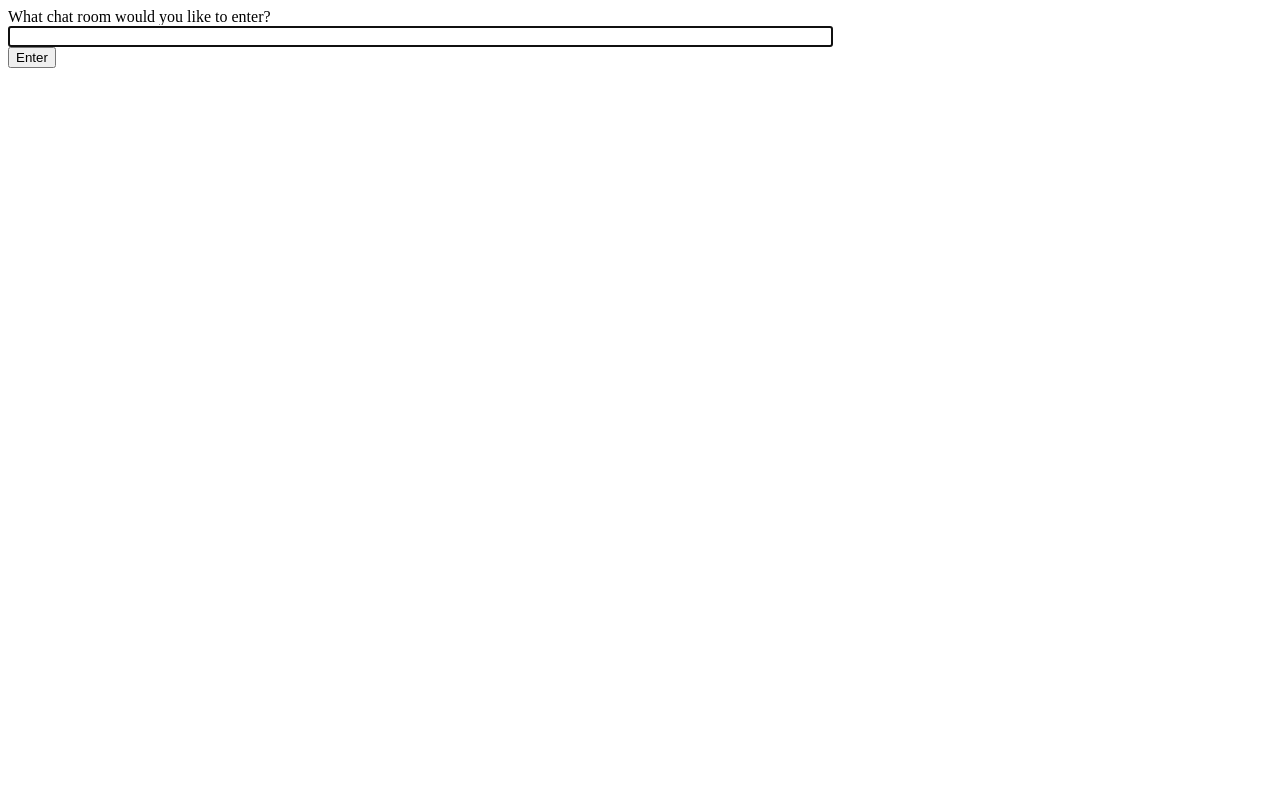
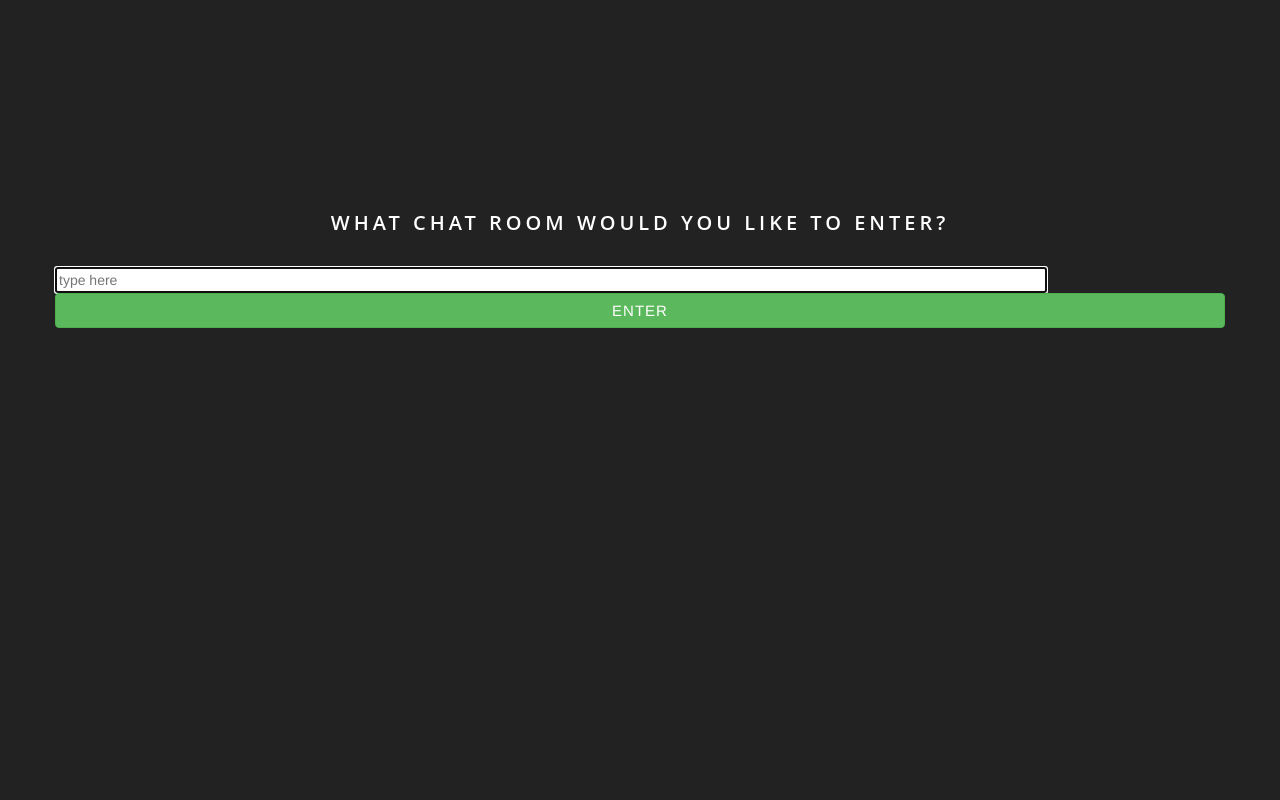
Before and after one commit to natpaq/Market, a Django app: page /chat/ in a window 1280 px wide. Run offline with Django 3.2, Linux system fonts and the light colour scheme; some libraries are stand-ins or nearby versions.

Commit message:
index UI fixed. FAINALLY

```diff
--- a/chat/static/submit.css
+++ b/chat/static/submit.css
@@ -0,0 +1,124 @@
+body, html{
+    height: 100%;
+    background: #222222;
+    font-family: 'aria', sans-serif;
+  }
+  .center-block{
+      width: 100%;
+  }
+  h2 {
+       color: #AAAAAA;
+      font-weight: normal;
+  }
+  .bg-for-submit-name
+  {
+      background-size: cover;
+      background: #222222;
+      padding: 0;
+      margin: 0;
+  }
+  .margin-top{
+      margin-top: 150px;
+  }
+
+  .wrap
+  {
+      width: 100%;
+      height: 100%;
+      min-height: 100%;
+      position: absolute;
+      top: 0;
+      left: 0;
+      z-index: 99;
+  }
+
+  p.form-title
+  {
+      font-family: 'Open Sans' , sans-serif;
+      font-size: 20px;
+      font-weight: 600;
+      text-align: center;
+      color: #FFFFFF;
+      margin-top: 5%;
+      text-transform: uppercase;
+      letter-spacing: 4px;
+  }
+
+  form
+  {
+    display: inline-block;
+    width: 250px;
+    margin: 0 auto;
+  }
+
+  form.login input[type="text"], form.login input[type="password"]
+  {
+     width: 100%;
+      margin: 0;
+      vertical-align: middle;
+      /* display: in-line block; */
+      padding: 5px 10px;
+      background: #fff;
+      border: 0;
+      border-bottom: 3px solid #32465a;
+      outline: 0;
+      font-size: Enter15px;
+      font-weight: 400;
+      letter-spacing: 1px;
+      margin-bottom: 10px;
+      color: #000;
+      outline: 0;
+
+  }
+
+  form.login input[type="submit"]
+  {
+      width: 100%;
+      font-size: 14px;
+      text-transform: uppercase;
+      font-weight: 500;
+      margin-top: 16px;
+      outline: 0;
+      cursor: pointer;
+      letter-spacing: 1px;
+  }
+
+  form.login input[type="submit"]:hover
+  {
+      transition: background-color 0.5s ease;
+  }
+
+  .btn-success {
+      color: #fff;
+      background-color: #32465a;
+      border-color: #32465a;
+      width: 100%;
+/*       font-weight: 600 !important;  */
+      padding: 7px 10px;
+      font-size: 15px !important;
+      border-radius: 0px;
+      word-spacing: 4px;
+      letter-spacing: 1px;
+
+  }
+  .btn-success:hover {
+      color: #fff !important;
+      background-color: #2FC0AE !important;
+      border-color: #2FC0AE !important;
+  }
+  form.login label, form.login a
+  {
+      font-size: 12px;
+      font-weight: 400;
+      color: #FFFFFF;
+  }
+
+  form.login a
+  {
+      transition: color 0.5s ease;
+  }
+
+  form.login a:hover
+  {
+      color: #2ecc71;
+  }
--- a/chat/templates/chat/index.html
+++ b/chat/templates/chat/index.html
@@ -4,11 +4,29 @@
 <head>
     <meta charset="utf-8"/>
     <title>Chat Rooms</title>
+    <link href="/static/submit.css" rel="stylesheet" type="text/css">
+    <link href="//maxcdn.bootstrapcdn.com/bootstrap/3.3.0/css/bootstrap.min.css" rel="stylesheet" id="bootstrap-css">
+    <script src="//maxcdn.bootstrapcdn.com/bootstrap/3.3.0/js/bootstrap.min.js"></script>
+    <script src="//code.jquery.com/jquery-1.11.1.min.js"></script>
 </head>
-<body>
-    What chat room would you like to enter?<br/>
-    <input id="room-name-input" type="text" size="100"/><br/>
-    <input id="room-name-submit" type="button" value="Enter"/>
+<body class="bg-for-submit-name">
+    <div class="container">
+        <div class="row"></div>
+        <div class="row margin-top">
+            <div class="col-md-12">
+                <div class="wrap">
+                    <p class="form-title Arabella">
+                    What chat room would you like to enter?
+                    </p>
+                    <form class="login"></form>
+                        <input id="room-name-input" size="119" type="text" placeholder="type here"/>
+                        <button type= "submit" input id="room-name-submit" value="Enter" class="btn btn-success">ENTER</button>
+                    </form>
+                </div>
+            </div>
+        </div>
+        </div>
+    </div>
 
     <script>
         document.querySelector('#room-name-input').focus();
```
